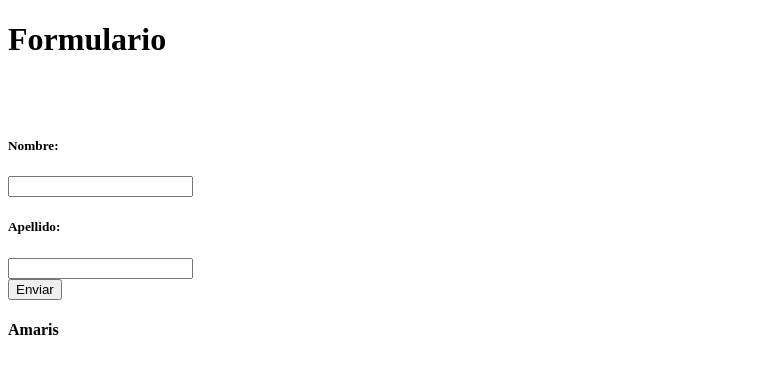
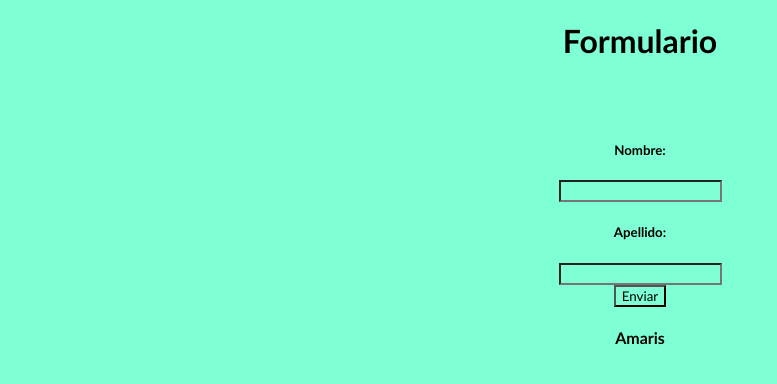
Before and after one commit to AmarisOsorio/Actividad-PaginaHumilde, a plain HTML site: page Index.html in a window 1280 px wide. Shown: the whole page, without its empty margins (0-777 px from the left). Drawn offline with Linux system fonts and the light colour scheme.

Commit message:
Modifique el css

```diff
--- a/css/style.css
+++ b/css/style.css
@@ -0,0 +1,19 @@
+*{
+    background-color: aquamarine;
+    font-style: normal;
+    font-family: 'Gill Sans', 'Gill Sans MT', Calibri, 'Trebuchet MS', sans-serif;
+    color: black;
+}
+
+header{
+    text-align: center;
+}
+
+div{
+    text-align: center;
+}
+
+footer{
+    text-align: center;
+    background-color: cadetblue;
+}
```
Also changed, not shown: Index.html (+4 -1 lines).
